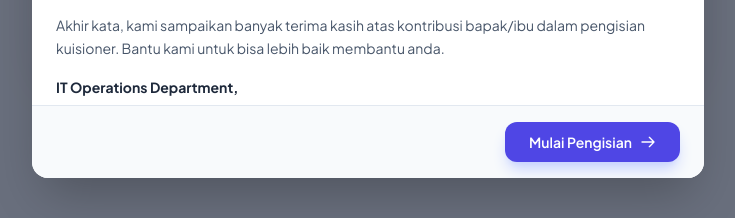
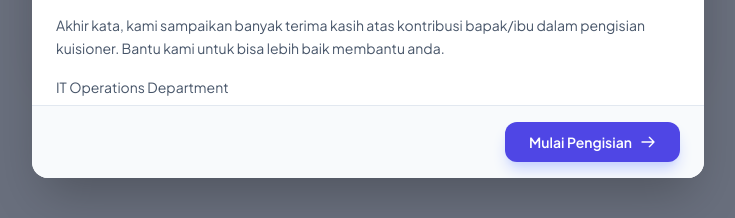
Before and after one commit to kareem6417/itsurvey, a PHP site: page / in a window 1280 px wide. Shown: the part 582-800 px from the top of the page, without its empty margins (272-1007 px from the left). Run offline with PHP 8.4, Linux system fonts and the light colour scheme; data comes from the database, SQL or seed files in the repository; some libraries are stand-ins or nearby versions.

Commit message:
Update index.php

```diff
--- a/index.php
+++ b/index.php
@@ -102,8 +102,8 @@ $companies = $stmt->fetchAll(PDO::FETCH_ASSOC);
                 </div>
                 <p>Akhir kata, kami sampaikan banyak terima kasih atas kontribusi bapak/ibu dalam pengisian kuisioner. Bantu kami untuk bisa lebih baik membantu anda.
                 </p>
-            <p><span class="font-bold text-slate-800">IT Operations Department,</span></p>
-
+                <p>IT Operations Department
+                </p>
             </div>
 
             <div class="bg-slate-50 px-6 py-4 flex justify-end shrink-0 border-t border-slate-200">
```
